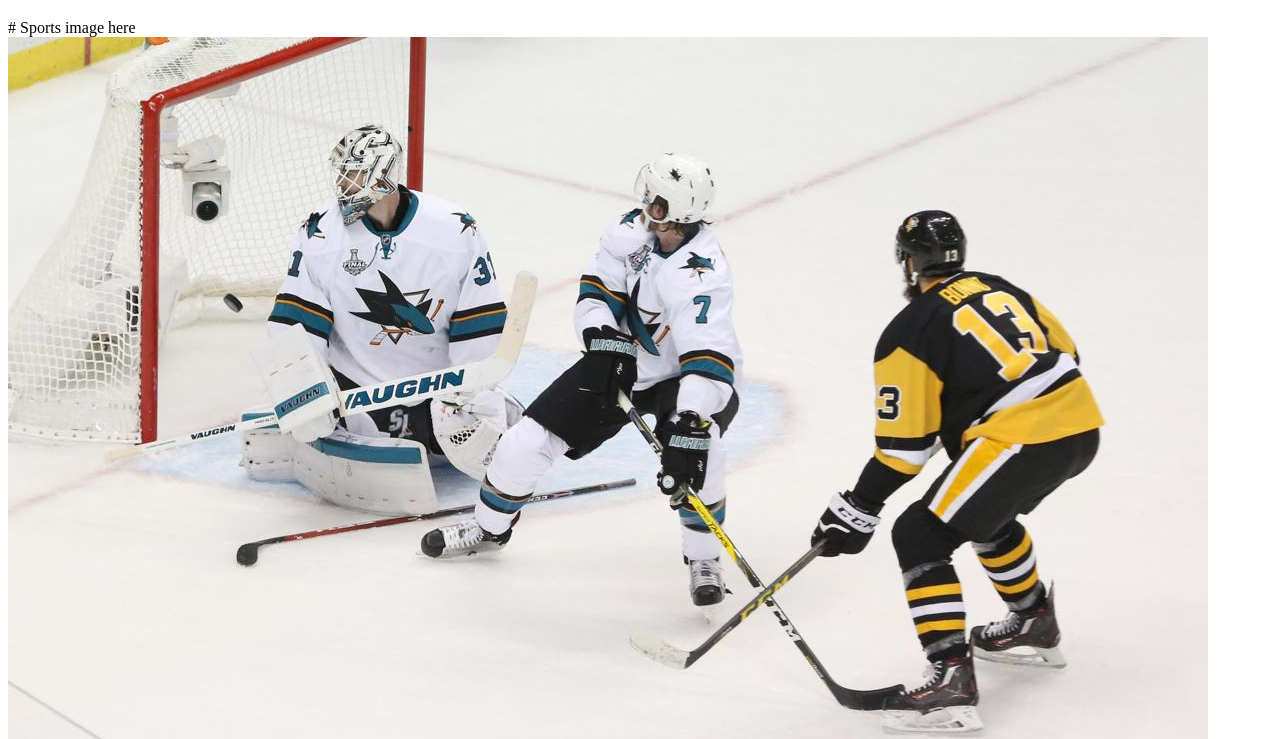
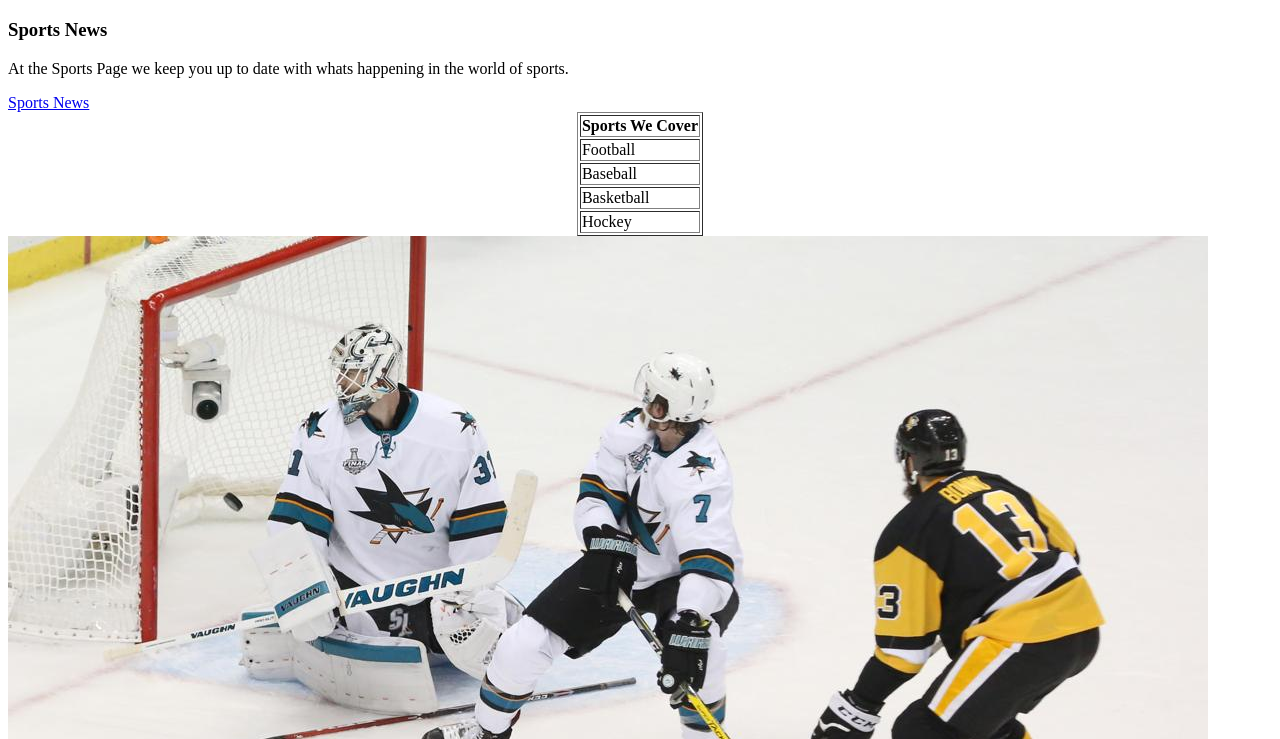
Before and after one commit to gjmcgough/Pups-Site, a plain HTML site: page index.html in a window 1280 px wide. Shown: the part 61-800 px from the top of the page. Drawn offline with Linux system fonts and the light colour scheme.

Commit message:
added link to news page and table of sports covered

```diff
--- a/index.html
+++ b/index.html
@@ -3,13 +3,34 @@
 <head>
 	<title>Sports Page</title>
 	<h1>Welcome to the Sports Page!</h1>
-# Sports image here
-	<img src="Stanley Cup Final.jpg" alt="Hockey Playoffs">
 </head>
 <body>
+	<h3>Sports News</h3>
+
 	<p>At the Sports Page we keep you up to date with whats happening in the world of sports.</p>
-#	Add link to news page
-#	Add link to team page
-#	Add table with sports that we cover
+
+	<nav>
+		<a href="new-page.html">Sports News</a>
+		<a href=""></a>
+	</nav>
+
+	<table align="center" border="1">
+		<tr>
+			<th>Sports We Cover</th>
+		</tr>
+		<tr>
+			<td>Football</td>
+		</tr>
+		<tr>
+			<td>Baseball</td>
+		</tr>
+		<tr>
+			<td>Basketball</td>
+		</tr>
+		<tr>
+			<td>Hockey</td>
+		</tr>
+	</table>
+	<img src="Stanley Cup Final.jpg" alt="Hockey Playoffs">
 </body>
 </html>
```
